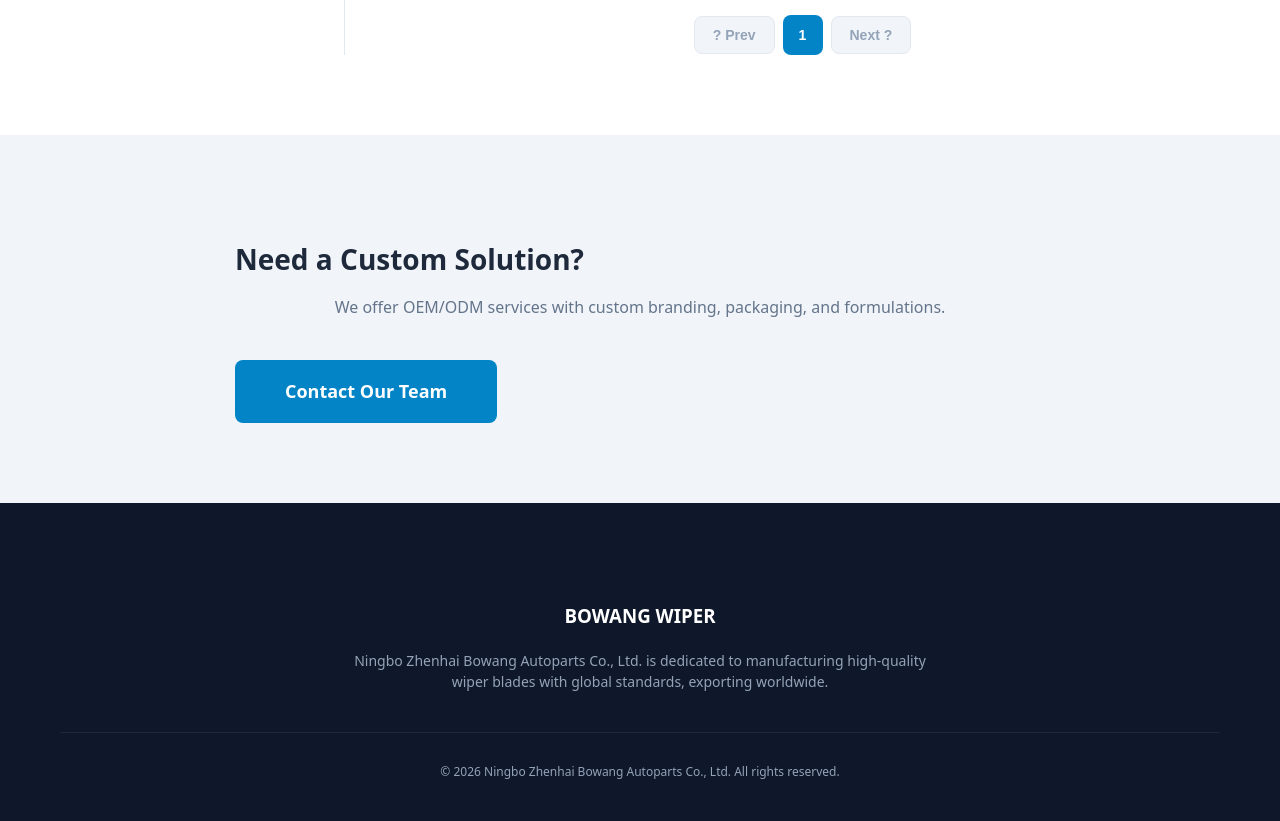
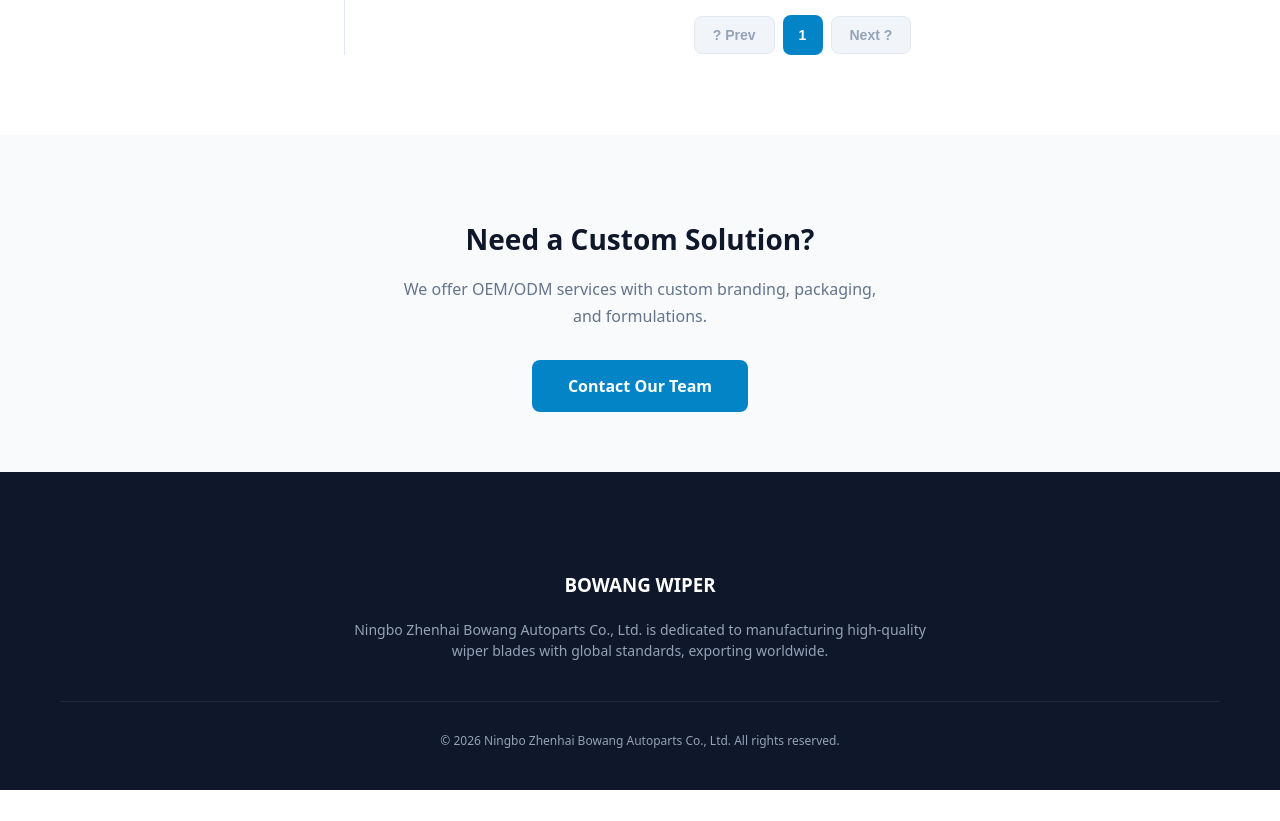
Before and after one commit to 15970477274a-prog/bowang-wiper-site, a Next.js app: page /products/category/hybrid in a window 1280 px wide. Shown: the part 1220-2041 px from the top of the page. After the commit the page ends 2010 px from the top, so only its background shows below. Built offline with nearby package versions, Linux system fonts and the light colour scheme.

Commit message:
Fix CTA section layout on category pages

```diff
--- a/app/products/category/[slug]/page.tsx
+++ b/app/products/category/[slug]/page.tsx
@@ -206,11 +206,11 @@ export default function ProductCategoryPage() {
         </div>
       </section>
 
-      <section className="section section-alt text-center">
-        <div className="container-narrow">
-          <h2 style={{fontSize:"28px",fontWeight:800,marginBottom:"15px"}}>Need a Custom Solution?</h2>
-          <p className="section-subtitle">We offer OEM/ODM services with custom branding, packaging, and formulations.</p>
-          <Link href="/contact" className="btn-primary-lg">Contact Our Team</Link>
+      <section style={{ padding: "60px 20px", backgroundColor: "#f8fafc", textAlign: "center" }}>
+        <div style={{ maxWidth: "600px", margin: "0 auto" }}>
+          <h2 style={{ fontSize: "28px", fontWeight: 800, color: "#0f172a", marginBottom: "16px" }}>Need a Custom Solution?</h2>
+          <p style={{ fontSize: "16px", color: "#64748b", lineHeight: "1.7", marginBottom: "30px", maxWidth: "480px", marginLeft: "auto", marginRight: "auto" }}>We offer OEM/ODM services with custom branding, packaging, and formulations.</p>
+          <Link href="/contact" style={{ display: "inline-block", backgroundColor: "#0284c7", color: "#ffffff", padding: "14px 36px", borderRadius: "8px", fontSize: "16px", fontWeight: 600, textDecoration: "none" }}>Contact Our Team</Link>
         </div>
       </section>
 <a href="https://wa.me/8618867886795" target="_blank" rel="noopener noreferrer" className="whatsapp-float">
```
